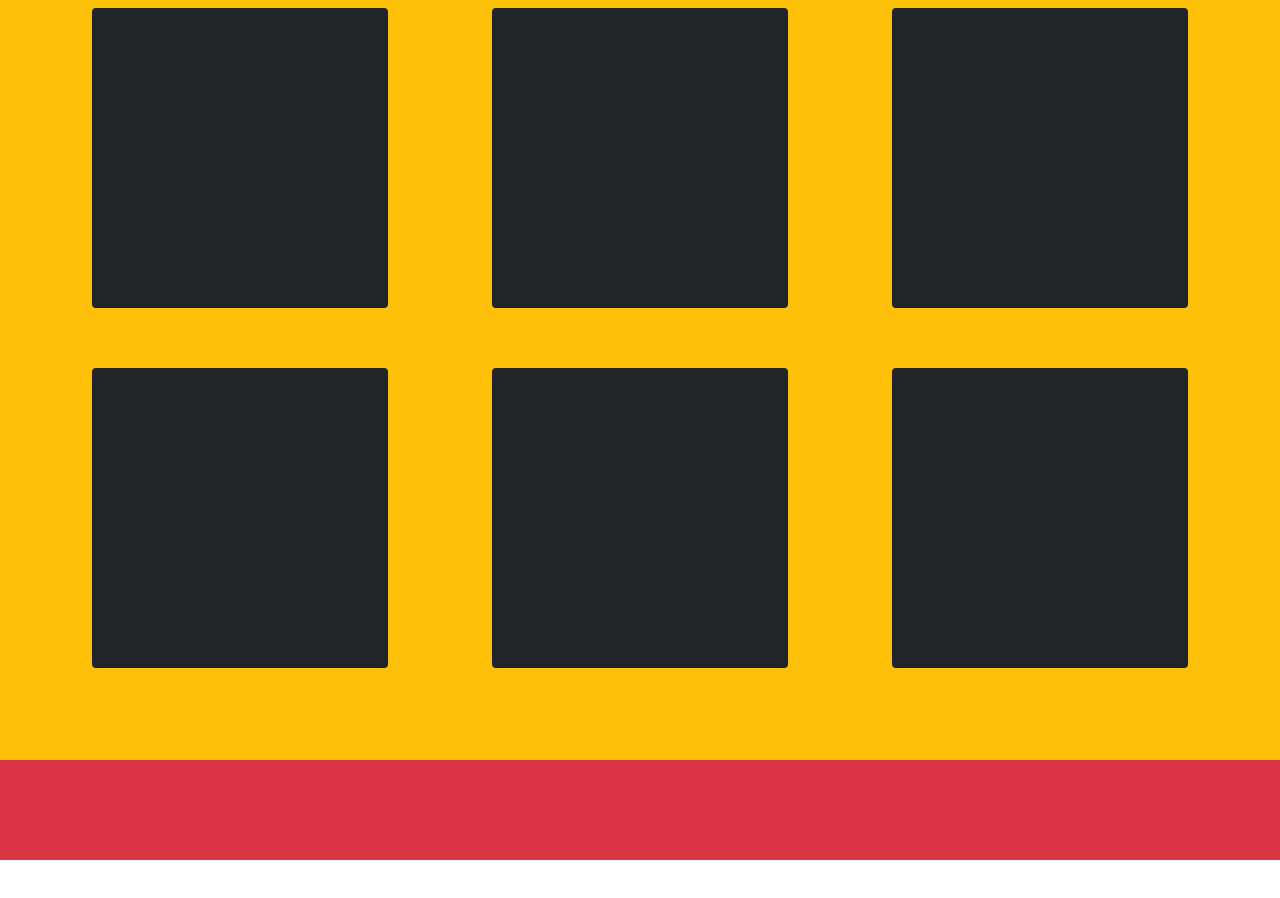
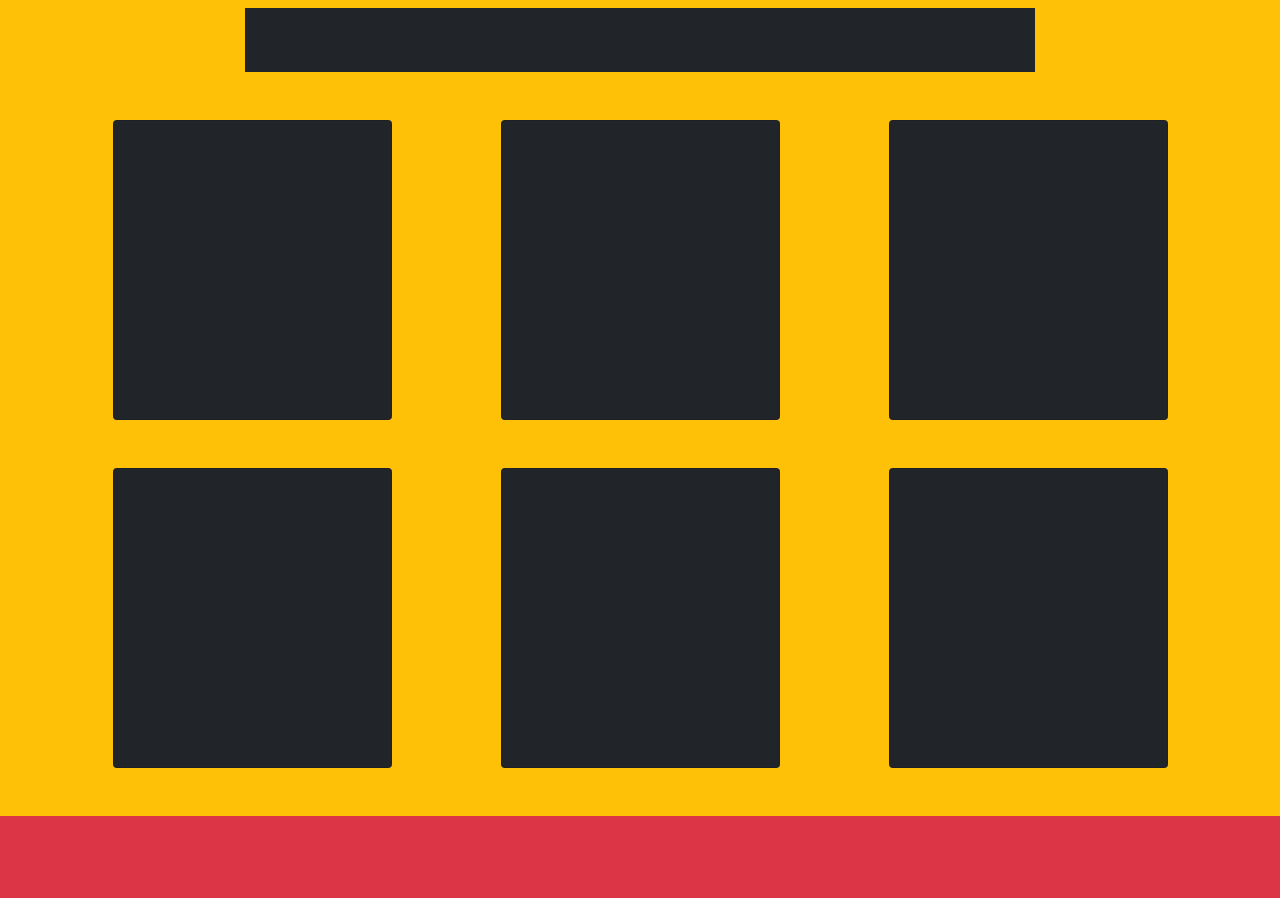
Before and after one commit to jucaran/utn-bootstrap, a plain HTML site: page index.html in a window 1280 px wide. Shown: the part 1640-2538 px from the top of the page. Before the commit the page ends 2500 px from the top, so only its background shows below. Drawn offline with nearby package versions, Linux system fonts and the light colour scheme.

Commit message:
adds title to catalog section

```diff
--- a/index.html
+++ b/index.html
@@ -32,13 +32,16 @@
     </div>
     <div style="height: 3rem; width: 3rem; background-color: white; border: 1px solid black"></div>
   </section>
-  <section style="min-height: 100vh;" class="bg-warning p-5 d-flex flex-md-row gap-3 flex-wrap justify-content-around">
-    <div style="height: 300px;" class="card col-md-3 col-12 bg-dark"></div>
-    <div style="height: 300px;" class="card col-md-3 col-12 bg-dark"></div>
-    <div style="height: 300px;" class="card col-md-3 col-12 bg-dark"></div>
-    <div style="height: 300px;" class="card col-md-3 col-12 bg-dark"></div>
-    <div style="height: 300px;" class="card col-md-3 col-12 bg-dark"></div>
-    <div style="height: 300px;" class="card col-md-3 col-12 bg-dark"></div>
+  <section style="min-height: 100vh;" class="bg-warning p-5 d-flex flex-column">
+    <div style="height: 4rem;" class="mb-5 mx-auto bg-dark col-8"></div>
+    <div class="container d-flex flex-md-row gap-5 flex-wrap justify-content-around">
+      <article style="height: 300px;" class="card col-md-3 col-12 bg-dark"></article>
+      <article style="height: 300px;" class="card col-md-3 col-12 bg-dark"></article>
+      <article style="height: 300px;" class="card col-md-3 col-12 bg-dark"></article>
+      <article style="height: 300px;" class="card col-md-3 col-12 bg-dark"></article>
+      <article style="height: 300px;" class="card col-md-3 col-12 bg-dark"></article>
+      <article style="height: 300px;" class="card col-md-3 col-12 bg-dark"></article>
+    </div>
   </section>
   <footer style="height: 100px;" class="bg-danger">
   </footer>
```
